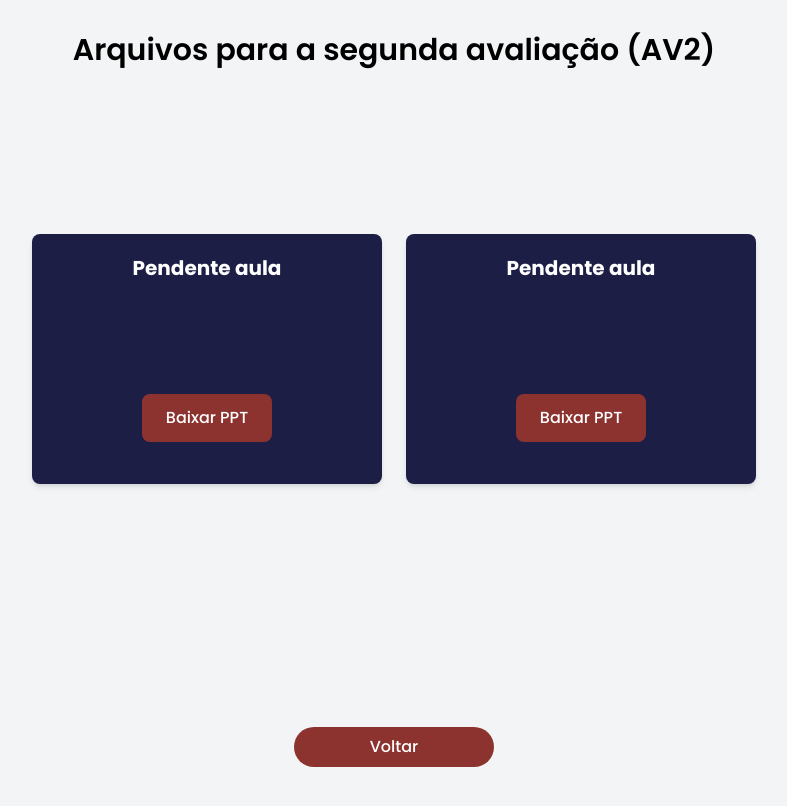
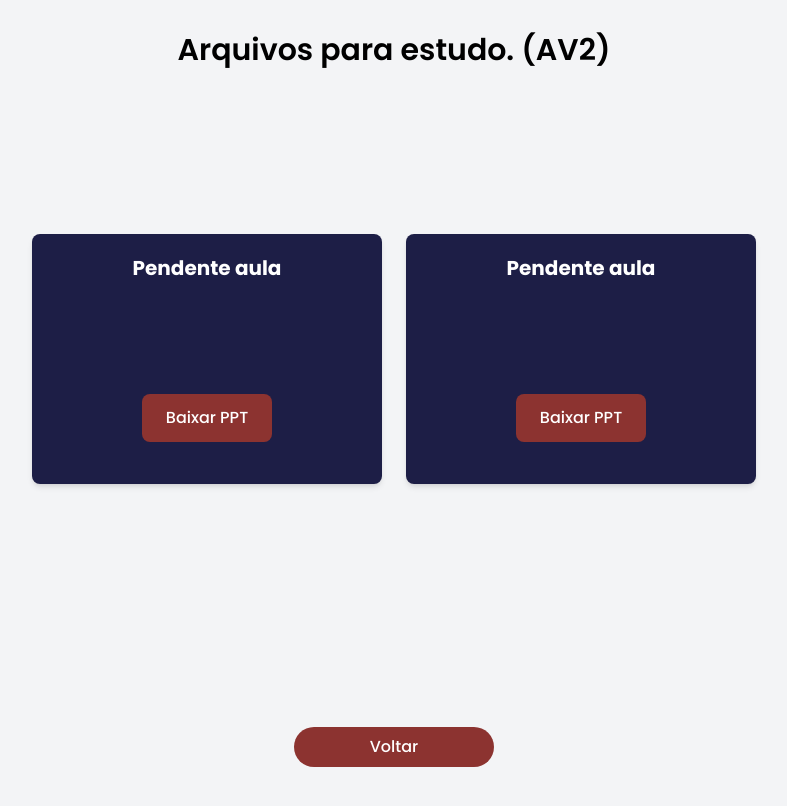
Before and after one commit to adrieeltorres1/pptGerenciador, a React (Vite) app: page /ProjetoIntegrador in a window 1280 px wide. Shown: the top 806 px of the page, without its empty margins (246-1033 px from the left). Built offline with nearby package versions, Linux system fonts and the light colour scheme.

Commit message:
Atualizando projeto integrador

```diff
--- a/pages/ProjetoIntegrador.jsx
+++ b/pages/ProjetoIntegrador.jsx
@@ -4,16 +4,16 @@ const ProjetoIntegrador = () => {
     const Navigate = useNavigate();
     return (
         <>
-            <h2 className="sm:text-xl text-xl lg:text-3xl font-semibold bg-gray-100 py-8 text-center">Arquivos para a segunda avaliação (AV2)</h2>
+            <h2 className="sm:text-xl text-xl lg:text-3xl font-semibold bg-gray-100 py-8 text-center">Arquivos para estudo. (AV2)</h2>
             <div className="flex flex-wrap gap-6 justify-center items-center p-6 bg-gray-100 min-h-screen">
                 <div className="bg-[#1d1e46] w-[350px] h-[250px] rounded-lg text-white shadow-md">
                     <h2 className="flex justify-center text-xl font-bold mb-4 mt-5">Pendente aula</h2>
                     <div className="flex justify-center mt-28">
                         <button
                             className=" px-6 py-3 bg-vermelho-danger text-white font-medium rounded-lg hover:bg-[#4e151c] transition-all duration-300"
-                        // onClick={() => {
-                        //   window.open("", "_blank");
-                        // }}
+                        onClick={() => {
+                          window.open("https://drive.google.com/uc?export=download&id=1hlUeXVruFrFC3SVETSvT5VXJTRHnS-zG", "_blank");
+                        }}
                         >
                             Baixar PPT
                         </button>
```
